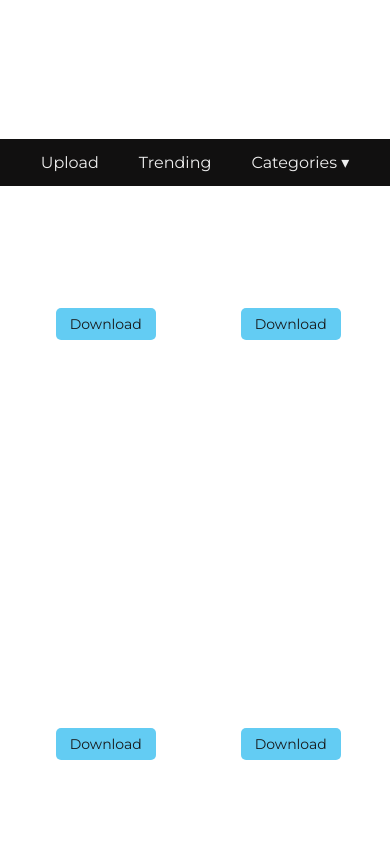
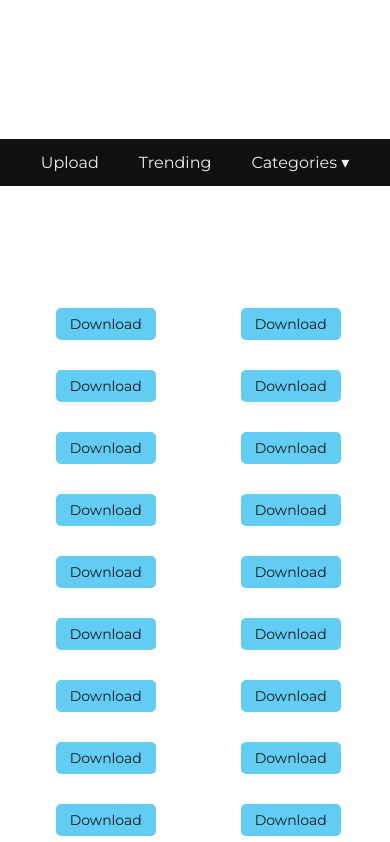
Before and after one commit to chintanparmar011/clonepics, a plain HTML site: page index.html in a window 390 px wide. Shown: the part 705-1547 px from the top of the page. Drawn offline with Linux system fonts and the light colour scheme.

Commit message:
Update style.css

```diff
--- a/style.css
+++ b/style.css
@@ -288,9 +288,9 @@ html, body {
   .headersection p {
     font-size: 18px;
   }
-  .item {
-    height: 400px;
-  }
+  .items {
+    grid-template-columns: repeat(3, 1fr);
+}
 }
 
 /* Mobile //////////////////////////////////////////////////////////////////////////////////////////////////////////////////////////////*/
```
